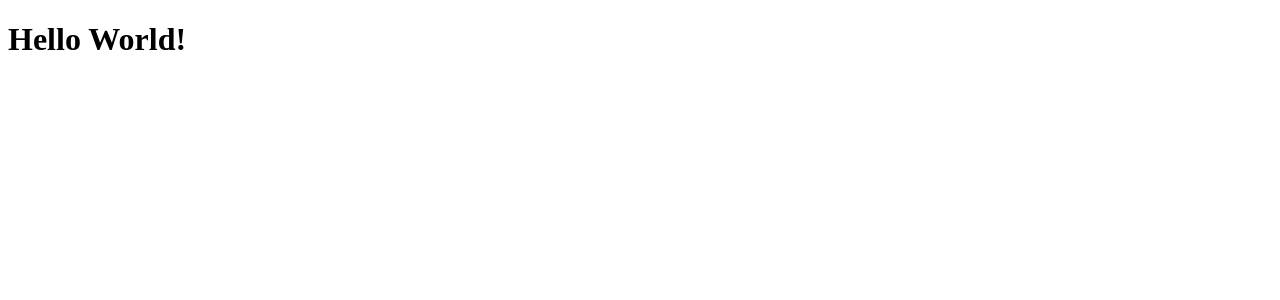
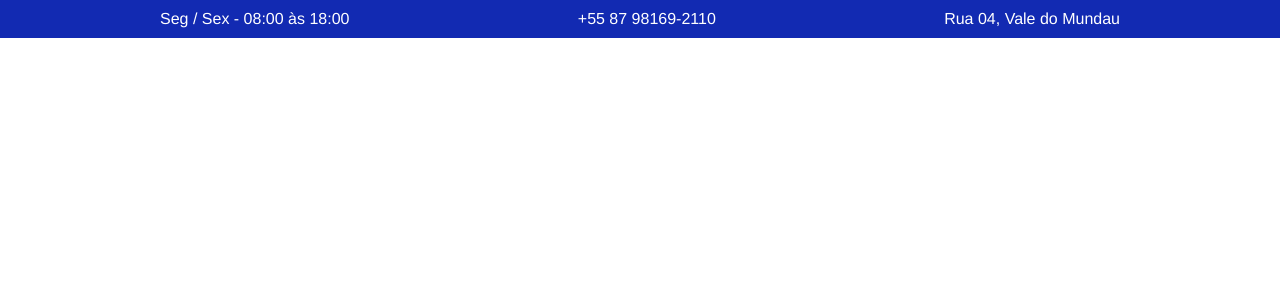
Before and after one commit to pauloUAG/flexblogReactJS, a React (Create React App) app: page / in a window 1280 px wide. Shown: the top 300 px of the page. Built offline with nearby package versions, Linux system fonts and the light colour scheme.

Commit message:
Adicao de novos componentes e termino do Header

```diff
--- a/src/App.js
+++ b/src/App.js
@@ -1,14 +1,12 @@
 import React from 'react';
 import {BrowserRouter} from 'react-router-dom';
-import Header from './components/Header/index'
+import Header from './components/header';
 
 function App() {
   return (
-    <div className="App">
-      <BrowserRouter>
-        <Header />
-      </BrowserRouter>
-    </div>
+    <BrowserRouter>
+    <Header />
+    </BrowserRouter>
   );
 }
 
--- a/src/components/Header/index.js
+++ /dev/null
@@ -1,13 +0,0 @@
-import React from 'react';
-
-// const Header = () => {
-
-// }
-
-function Header () {
-    return (
-        <h1>Hello World!</h1>
-    );
-}
-
-export default Header;
--- a/src/components/Header/styles.css
+++ /dev/null
@@ -1,4 +0,0 @@
-* {
-    margin: 0;
-    padding: 0;
-}
--- /dev/null
+++ b/src/components/header/index.js
@@ -0,0 +1,22 @@
+import React from 'react';
+import './styles.css';
+
+const Header = () => {
+    return (
+        <div className="Header">
+            <div className="container">
+                <div className="header-info">
+                    Seg / Sex - 08:00 às 18:00
+                </div>
+                <div className="header-info">
+                    +55 87 98169-2110
+                </div>
+                <div className="header-info">
+                    Rua 04, Vale do Mundau
+                </div>
+            </div>
+        </div>
+    );
+}
+
+export default Header;
--- /dev/null
+++ b/src/components/header/styles.css
@@ -0,0 +1,22 @@
+* {
+    margin: 0;
+    padding: 0;
+}
+
+.Header {
+    background: #122AB2;
+}
+
+.container {
+    max-width: 960px;
+    display: flex;
+    flex-wrap: wrap;
+    justify-content: space-between;
+    margin: 0 auto;
+    padding: 10px 0;
+}
+
+.header-info {
+    color: white;
+    font-family: "Nunito", Helvetica, Arial, sans-serif;
+}
```
Also changed, not shown: src/components/footer/index.js (added), src/components/footer/styles.css (added), src/components/menu/index.js (added), src/components/menu/styles.css (added).
